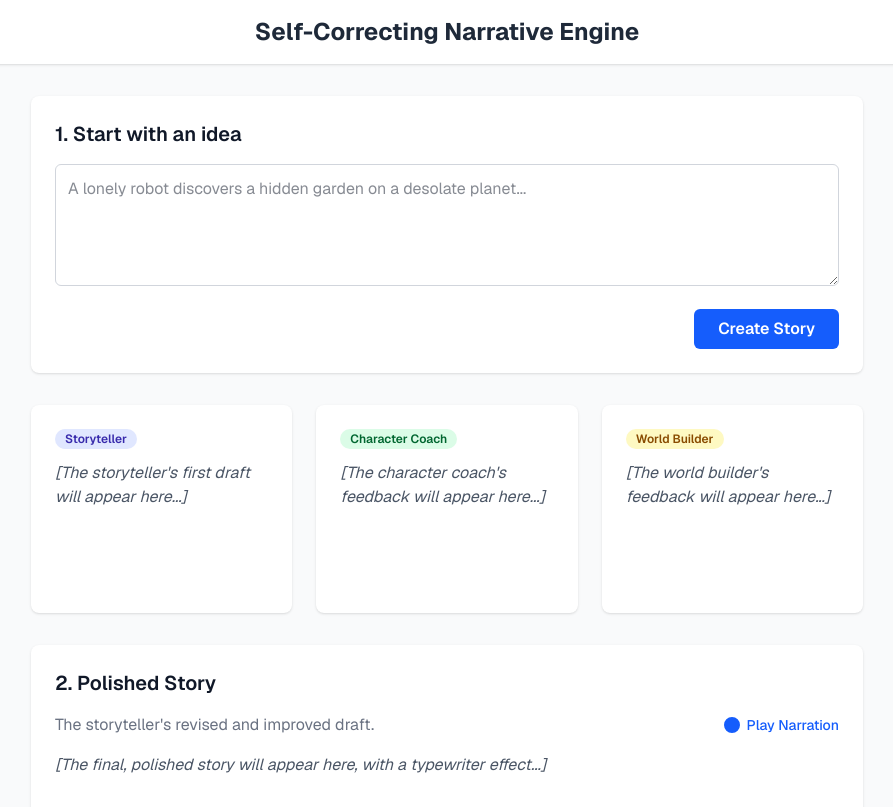
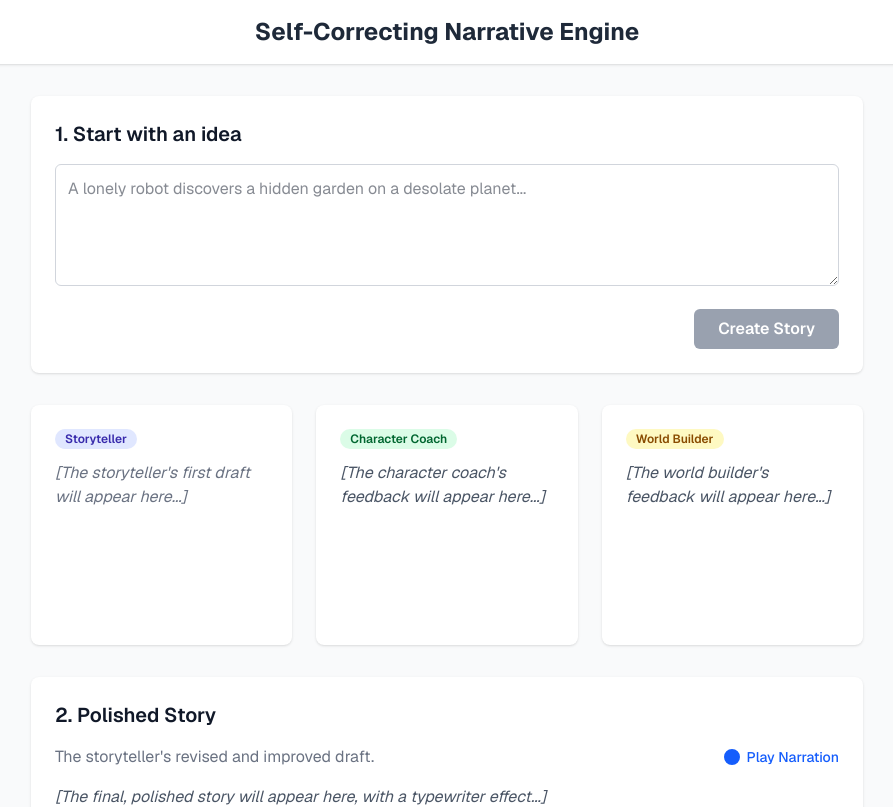
Before and after one commit to s9b/self-correcting-narrative, a Next.js app: page / in a window 1280 px wide. Shown: the top 807 px of the page, without its empty margins (193-1086 px from the left). Built offline with nearby package versions, Linux system fonts and the light colour scheme.

Commit message:
feat(storyteller): implement storyteller MVP

```diff
--- a/package.json
+++ b/package.json
@@ -12,7 +12,8 @@
     "dotenv": "^17.2.3",
     "next": "15.5.4",
     "react": "19.1.0",
-    "react-dom": "19.1.0"
+    "react-dom": "19.1.0",
+    "typewriter-effect": "^2.22.0"
   },
   "devDependencies": {
     "@eslint/eslintrc": "^3",
--- /dev/null
+++ b/src/app/api/storyteller/route.ts
@@ -0,0 +1,15 @@
+
+import { NextResponse } from 'next/server';
+
+export async function POST(request: Request) {
+  const { idea } = await request.json();
+
+  if (!idea) {
+    return NextResponse.json({ error: 'Story idea is required' }, { status: 400 });
+  }
+
+  // TODO: Call Gemini API to generate a bland draft
+  const draft = `This is a bland story about ${idea}. It is very boring and needs a lot of work.`;
+
+  return NextResponse.json({ draft });
+}
--- a/src/app/page.tsx
+++ b/src/app/page.tsx
@@ -1,6 +1,41 @@
-import Image from "next/image";
+'use client';
+
+import { useState } from 'react';
+import Typewriter from 'typewriter-effect';
 
 export default function Home() {
+  const [idea, setIdea] = useState('');
+  const [draft, setDraft] = useState('');
+  const [loading, setLoading] = useState(false);
+
+  const handleCreateStory = async () => {
+    if (!idea) return;
+    setLoading(true);
+    setDraft('');
+
+    try {
+      const response = await fetch('/api/storyteller', {
+        method: 'POST',
+        headers: {
+          'Content-Type': 'application/json',
+        },
+        body: JSON.stringify({ idea }),
+      });
+
+      if (!response.ok) {
+        throw new Error('Failed to generate story');
+      }
+
+      const data = await response.json();
+      setDraft(data.draft);
+    } catch (error) {
+      console.error(error);
+      // You might want to show an error message to the user
+    } finally {
+      setLoading(false);
+    }
+  };
+
   return (
     <div className="bg-gray-50 min-h-screen text-gray-900 font-sans">
       <header className="bg-white shadow-sm">
@@ -20,10 +55,17 @@ export default function Home() {
               className="w-full p-3 border border-gray-300 rounded-md focus:ring-2 focus:ring-blue-500 focus:border-blue-500 transition"
               rows={4}
               placeholder="A lonely robot discovers a hidden garden on a desolate planet..."
+              value={idea}
+              onChange={(e) => setIdea(e.target.value)}
+              disabled={loading}
             ></textarea>
             <div className="mt-4 flex justify-end">
-              <button className="bg-blue-600 text-white font-semibold px-6 py-2 rounded-md hover:bg-blue-700 focus:outline-none focus:ring-2 focus:ring-offset-2 focus:ring-blue-500 transition">
-                Create Story
+              <button
+                className="bg-blue-600 text-white font-semibold px-6 py-2 rounded-md hover:bg-blue-700 focus:outline-none focus:ring-2 focus:ring-offset-2 focus:ring-blue-500 transition disabled:bg-gray-400"
+                onClick={handleCreateStory}
+                disabled={loading || !idea}
+              >
+                {loading ? 'Creating...' : 'Create Story'}
               </button>
             </div>
           </div>
@@ -37,8 +79,19 @@ export default function Home() {
                   Storyteller
                 </span>
               </h3>
-              <div className="text-gray-600 italic h-32">
-                [The storyteller's first draft will appear here...]
+              <div className="text-gray-800 h-40 overflow-y-auto prose prose-sm">
+                {draft ? (
+                  <Typewriter
+                    options={{
+                      strings: draft,
+                      autoStart: true,
+                      delay: 20,
+                      cursor: '_',
+                    }}
+                  />
+                ) : (
+                  <p className="text-gray-500 italic">[The storyteller's first draft will appear here...]</p>
+                )}
               </div>
             </div>
 
```
Also changed, not shown: 1 other file (tests, documents, lock files or other folders).
